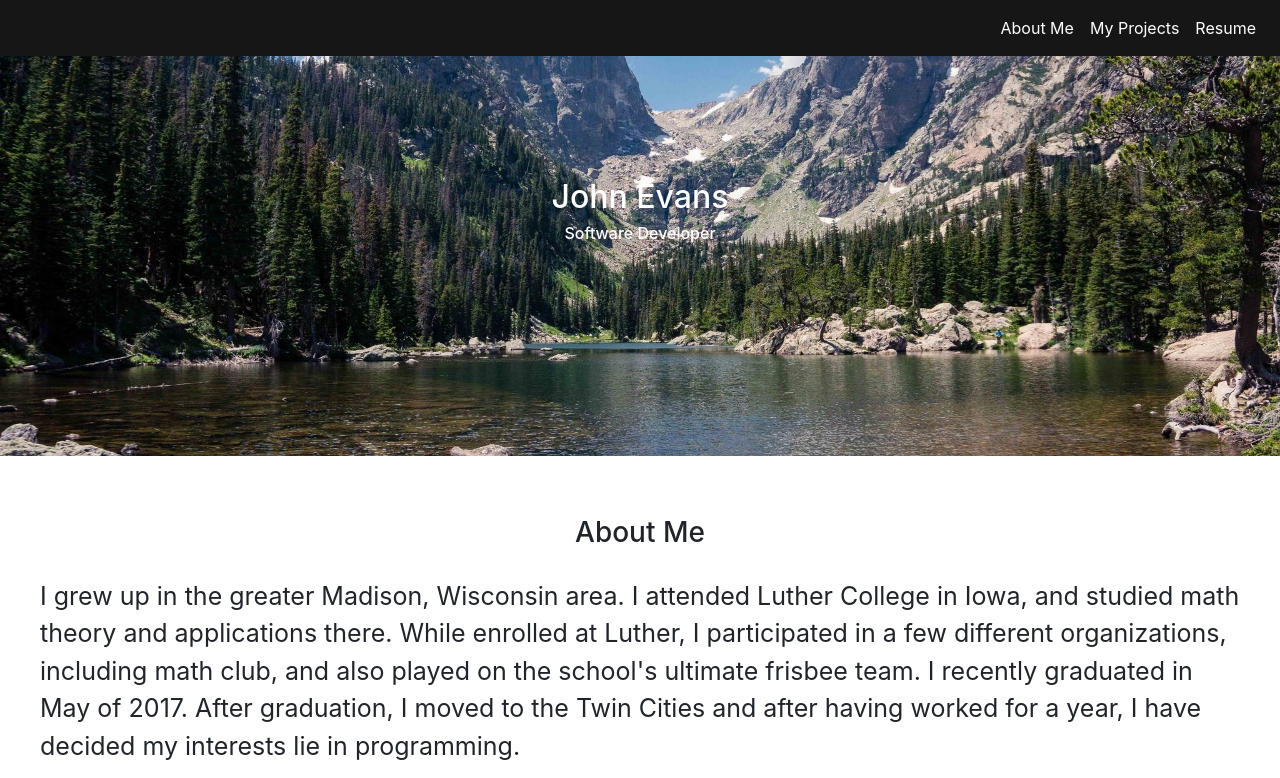
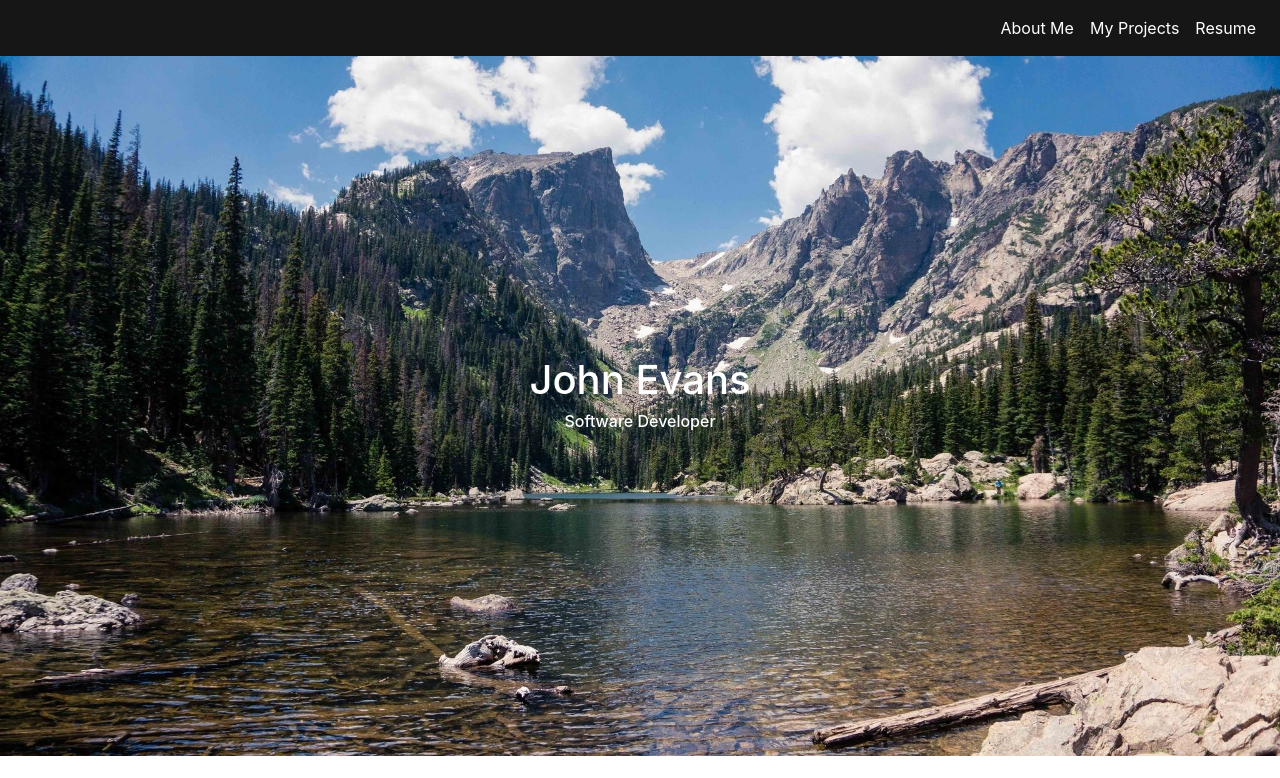
Before and after one commit to evanjo03/evanjo03.github.io, a plain HTML site: page index.html in a window 1280 px wide. Shown: the top 778 px of the page. Drawn offline with nearby package versions, Linux system fonts and the light colour scheme.

Commit message:
try again

```diff
--- a/assets/css/style.css
+++ b/assets/css/style.css
@@ -4,7 +4,7 @@ html, body {
 }
 .pageHeader {
 background-image: url("../images/background.jpg");
-height: 400px;
+height: 700px;
 background-attachment: fixed;
 background-position: center;
 background-repeat: no-repeat;
@@ -22,7 +22,7 @@ text-align: center;
 text-align: center;
 position: relative;
 color: white;
-top: 122px;
+top: 300px;
 font-size: 50px;
 
 }
--- a/index.html
+++ b/index.html
@@ -41,7 +41,7 @@
     </nav>
     <div id="top" class="pageHeader">
         <div class="name">
-            <h2>John Evans</h2>
+            <h1>John Evans</h1>
             <h6>Software Developer</h6>
         </div>
     </div>
```
